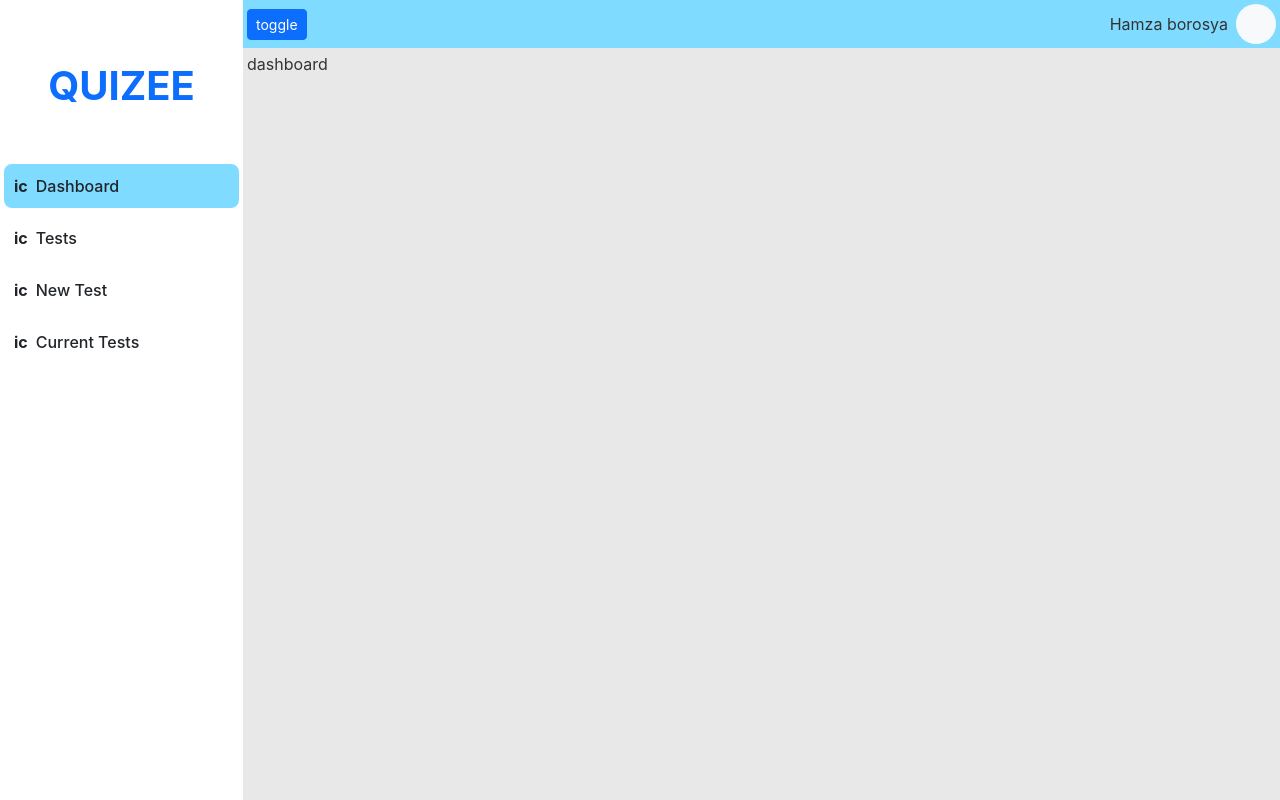
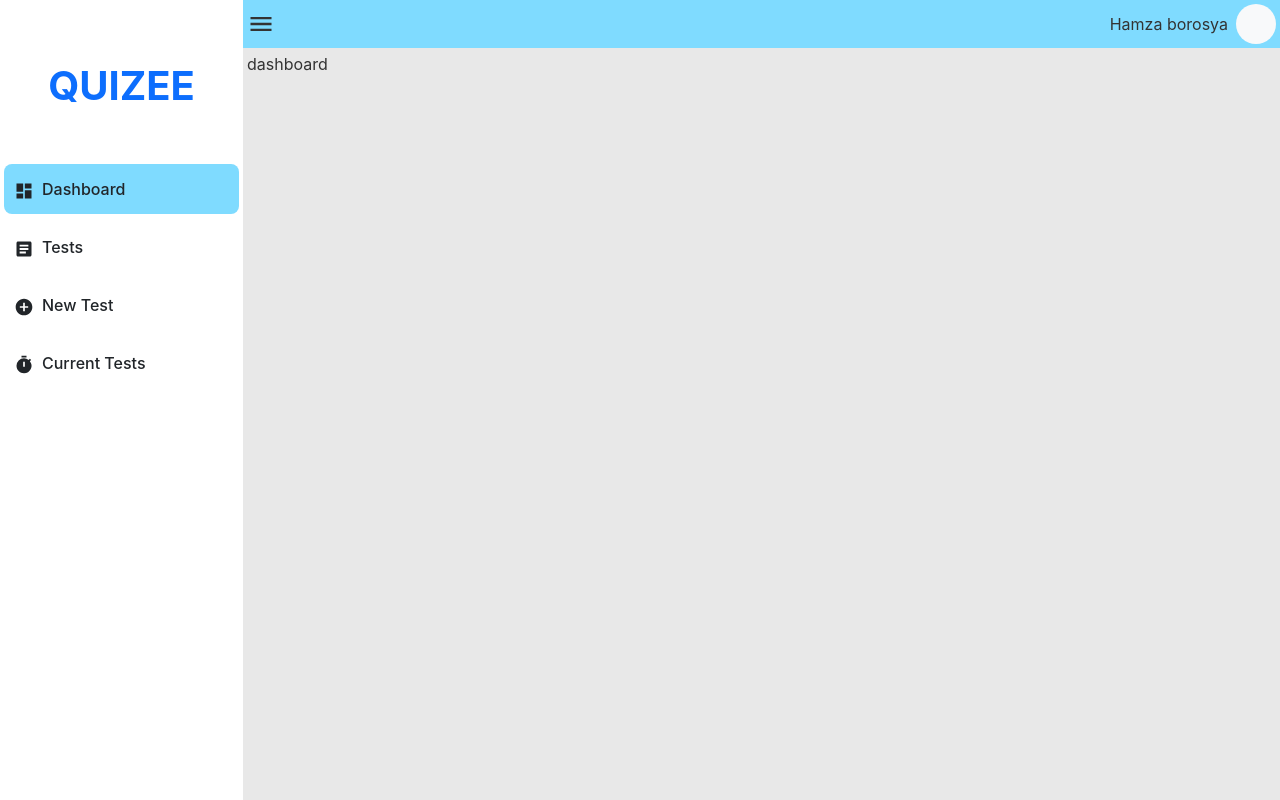
Before and after one commit to Glilabousselham/quiz-app-react-laravel, a React (Create React App) app in the folder frontend/: page /dashboard in a window 1280 px wide. Built offline with nearby package versions, Linux system fonts and the light colour scheme.

Commit message:
add icons to dashboard

```diff
--- a/frontend/src/dashboard-components/DashboardLayout.jsx
+++ b/frontend/src/dashboard-components/DashboardLayout.jsx
@@ -20,18 +20,23 @@ const DashboardLayout = ({ children }) => {
             <SideBarFixed open={open} onClose={toggle} />
 
 
-            <div className="w-100 d-flex flex-column " style={{
-                height: "100vh"
-            }}>
-                <div className="w-100">
-                    <NavBar onToggleSideBar={toggle} />
-                </div>
+            <div className="w-100 d-flex flex-column"
+                style={{
+                    height: "100vh",
+                    overflow: "hidden"
+                }}
+            >
+
+                <NavBar onToggleSideBar={toggle} />
+
                 {/* content */}
-                <div style={{ backgroundColor: "var(--bg-dashboard-color)" }} className='p-1 h-100' >
+                <div
+                    style={{ backgroundColor: "var(--bg-dashboard-color)", height: "100%", overflowY: "auto" }}
+                    className='p-1 ' >
                     {children}
                 </div>
             </div>
-        </div>
+        </div >
     )
 }
 
--- a/frontend/src/dashboard-components/NavBar.jsx
+++ b/frontend/src/dashboard-components/NavBar.jsx
@@ -1,9 +1,16 @@
 import React from 'react'
+import { MdMenu } from "react-icons/md"
 
 export default function NavBar({ onToggleSideBar }) {
     return (
         <div className='m-primary-bg m-black-color w-100 py-1 px-1 d-flex justify-content-between align-items-center'>
-            {onToggleSideBar && <div onClick={onToggleSideBar} className='btn btn-sm btn-primary'>toggle</div>}
+
+
+
+            {onToggleSideBar && <MdMenu onClick={onToggleSideBar} className='fs-3' role='button' />}
+
+
+
             <div className='d-flex justify-content-end gap-2 align-items-center'>
                 <div>Hamza borosya</div>
                 <div className='bg-light' style={{
@@ -14,6 +21,9 @@ export default function NavBar({ onToggleSideBar }) {
                     {/* person icon */}
                 </div>
             </div>
+
+
+
         </div>
     )
 }
--- a/frontend/src/dashboard-components/SideBar.jsx
+++ b/frontend/src/dashboard-components/SideBar.jsx
@@ -1,7 +1,9 @@
 import React, { useState } from 'react'
 import "./SideBar.css"
 import { useLocation, useNavigate } from 'react-router-dom'
-const SideBar = ({ open = true }) => {
+import { MdAdd, MdAddCircle, MdChecklist, MdDashboard, MdTimer } from 'react-icons/md'
+import { IoMdListBox } from "react-icons/io"
+const SideBar = ({ open = true, onClose = null }) => {
 
 
 
@@ -15,10 +17,10 @@ const SideBar = ({ open = true }) => {
             {/* side bar items */}
             <div className=' d-flex flex-column gap-2 fw-medium text-dark  px-1'>
 
-                <SideBarMenuItem open={open} link={"/dashboard"}>Dashboard</SideBarMenuItem>
-                <SideBarMenuItem open={open} link={"/dashboard/tests"}>Tests</SideBarMenuItem>
-                <SideBarMenuItem open={open} link={"/dashboard/new-test"}>New Test</SideBarMenuItem>
-                <SideBarMenuItem open={open} link={"/dashboard/current-tests"}>Current Tests</SideBarMenuItem>
+                <SideBarMenuItem onClose={onClose} open={open} icon={<MdDashboard />} link={"/dashboard"}>Dashboard</SideBarMenuItem>
+                <SideBarMenuItem onClose={onClose} open={open} icon={<IoMdListBox />} link={"/dashboard/tests"}>Tests</SideBarMenuItem>
+                <SideBarMenuItem onClose={onClose} open={open} icon={<MdAddCircle />} link={"/dashboard/new-test"}>New Test</SideBarMenuItem>
+                <SideBarMenuItem onClose={onClose} open={open} icon={<MdTimer />} link={"/dashboard/current-tests"}>Current Tests</SideBarMenuItem>
 
             </div>
 
@@ -29,7 +31,7 @@ const SideBar = ({ open = true }) => {
 export default SideBar
 
 
-function SideBarMenuItem({ children, link, open }) {
+function SideBarMenuItem({ children, link, open, icon, onClose }) {
 
     const loc = useLocation()
     const reg = /(^\/|\/$)/
@@ -39,11 +41,15 @@ function SideBarMenuItem({ children, link, open }) {
     const n = useNavigate()
     return (
 
-        <div onClick={() => {
-            n(link)
-        }} className={`d-flex gap-2  side-bar-manu-item ${active}`}>
-            <div className={`fw-bolder text-center  ${!open && "w-100"}`}>
-                {/* icom */}ic
+        <div
+            onClick={() => {
+                n(link)
+                if (onClose !== null) onClose();
+            }}
+            className={`d-flex justify-content-start align-items-center gap-2  side-bar-manu-item ${active}`}
+        >
+            <div className={`fw-bolder text-center fs-5 ${!open && "w-100"}`}>
+                {icon}
             </div>
             {/* text */}
             {open && <div className={`overflow-hidden`}>{children}</div>}
--- a/frontend/src/dashboard-components/SideBarFixed.jsx
+++ b/frontend/src/dashboard-components/SideBarFixed.jsx
@@ -1,5 +1,6 @@
 import React, { useState } from 'react'
 import SideBar from './SideBar'
+import { MdClose } from 'react-icons/md'
 
 const SideBarFixed = ({ open, onClose }) => {
 
@@ -18,11 +19,11 @@ const SideBarFixed = ({ open, onClose }) => {
         }} className={`shadow z-1 d-block d-md-none pt-2`}>
             {/* side bar header */}
             <div className='d-flex justify-content-end '>
-                <button onClick={onClose} className='btn btn-sm btn-primary mx-1'>
-                    toggle
-                </button>
+
+                <MdClose role='button' onClick={onClose} className='fs-3 mx-1' />
+
             </div>
-            <SideBar />
+            <SideBar onClose={onClose} />
         </div>
     )
 }
```
